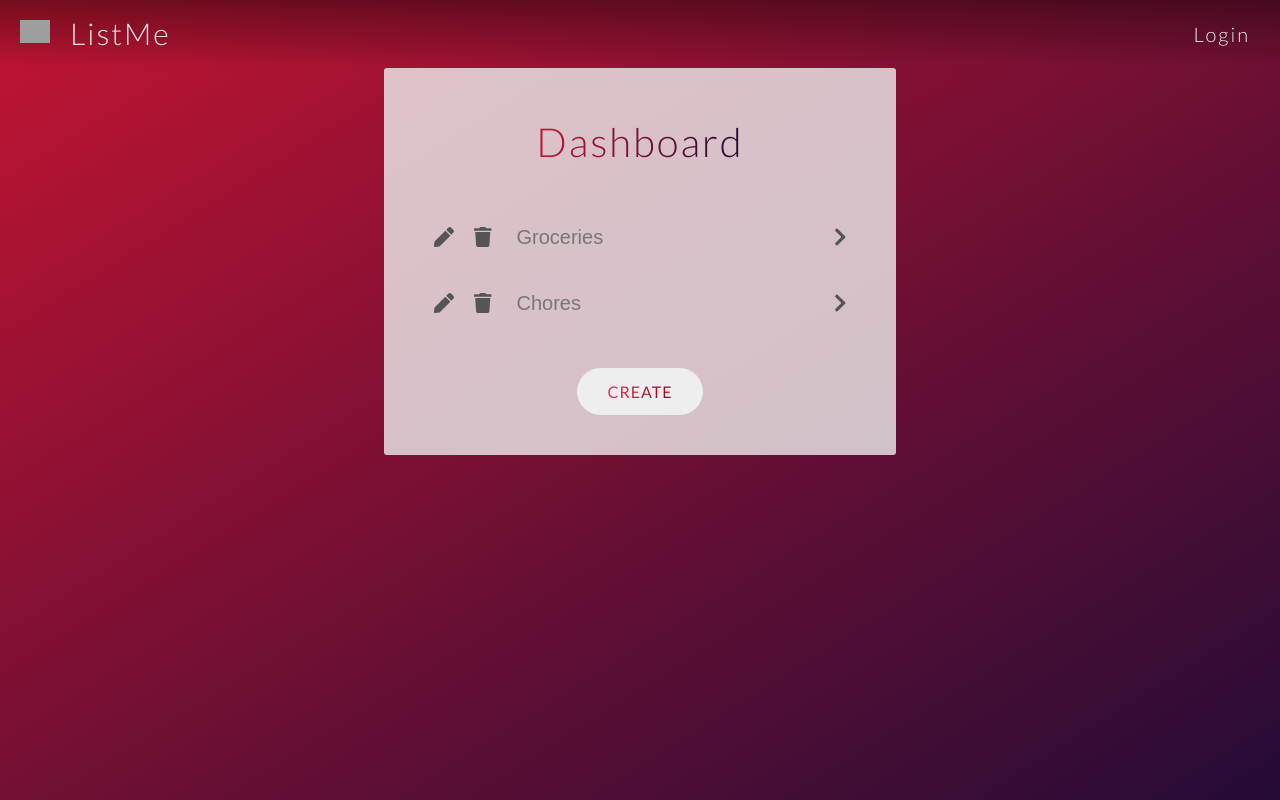
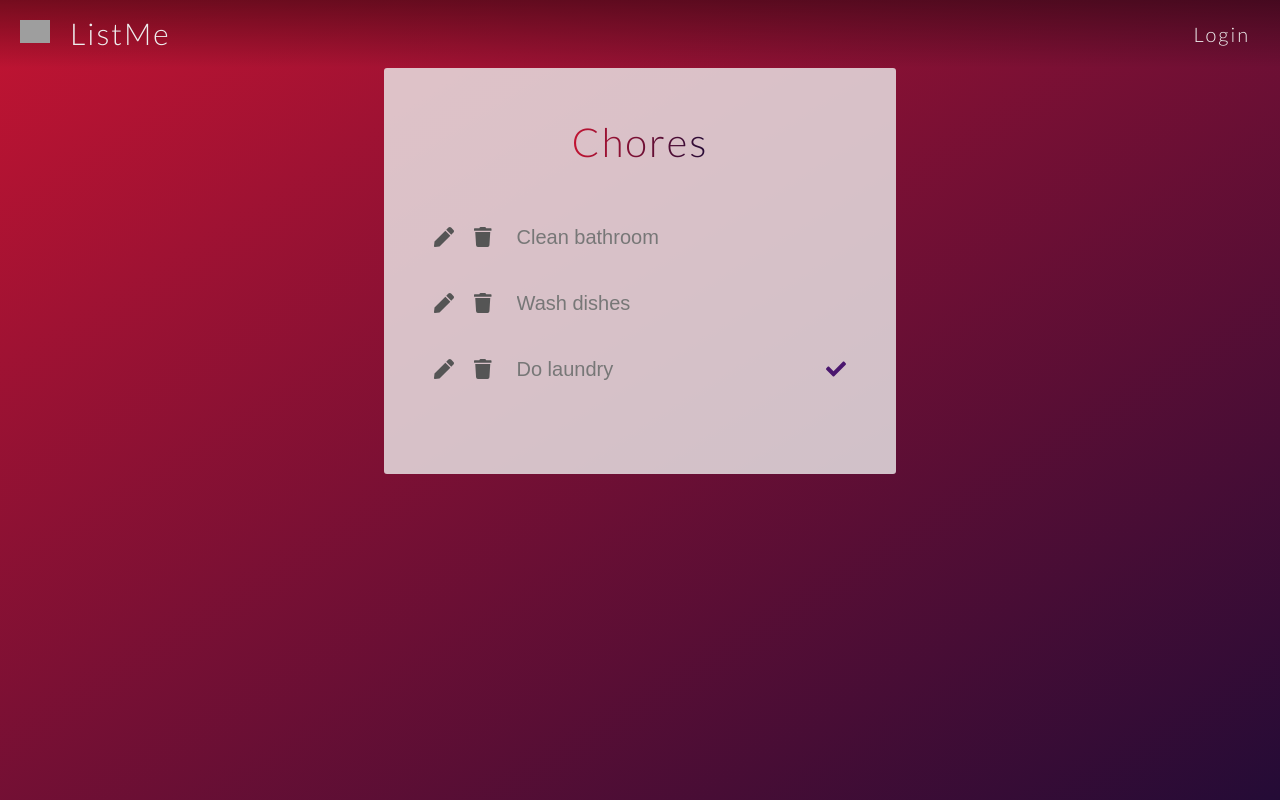
Before and after one commit to nishantshahuci/react-list-me, a React (Create React App) app: page / in a window 1280 px wide. Built offline with nearby package versions, Linux system fonts and the light colour scheme; grey boxes are pictures that could not be loaded.

Commit message:
Add list component

```diff
--- a/src/components/App/App.js
+++ b/src/components/App/App.js
@@ -3,12 +3,13 @@ import Navbar from '../Navbar/Navbar';
 import Header from '../Header/Header';
 import Login from '../Login/Login';
 import Dashboard from '../Dashboard/Dashboard';
+import List from '../List/List';
 
 const App = () => {
   return (
     <div className="app">
       <Navbar />
-      <Dashboard
+      {/* <Dashboard
         lists={[
           {
             id: 1,
@@ -29,6 +30,17 @@ const App = () => {
             ]
           }
         ]}
+      /> */}
+      <List
+        list={{
+          id: 2,
+          title: 'Chores',
+          items: [
+            { id: 1, title: 'Clean bathroom', complete: false },
+            { id: 2, title: 'Wash dishes', complete: false },
+            { id: 3, title: 'Do laundry', complete: true }
+          ]
+        }}
       />
     </div>
   );
--- a/src/components/ItemField/ItemField.js
+++ b/src/components/ItemField/ItemField.js
@@ -30,7 +30,7 @@ class ItemField extends Component {
     this.props.onItemEdit(this.props.id, event.target.value);
   };
 
-  handleInputClick = event => {
+  handleInputClick = () => {
     if (!this.state.edit) {
       this.props.onItemClick(this.props.id);
     }
@@ -39,18 +39,19 @@ class ItemField extends Component {
   render = () => {
     const { edit, title } = this.state;
     return (
-      <div className="list-field" onClick={this.handleInputClick}>
-        <div className="list-field__icon--edit" onClick={this.handleItemEdit}>
+      <div className="item-field">
+        <div className="item-field__icon--edit" onClick={this.handleItemEdit}>
           <i className="fas fa-pen fa-2x" />
         </div>
         <div
-          className="list-field__icon--delete"
+          className="item-field__icon--delete"
           onClick={this.handleItemDelete}
         >
           <i className="fas fa-trash fa-2x" />
         </div>
+        <div className="item-field__input-div" onClick={this.handleInputClick}>
           <input
-          className="list-field__input"
+            className="item-field__input"
             disabled={!edit}
             value={title}
             onChange={this.handleInputChange}
@@ -59,6 +60,7 @@ class ItemField extends Component {
             required
           />
         </div>
+      </div>
     );
   };
 }
--- a/src/components/ItemField/_itemField.scss
+++ b/src/components/ItemField/_itemField.scss
@@ -1,6 +1,7 @@
-.list-field {
+.item-field {
   display: flex;
   align-items: center;
+  width: 100%;
   padding: 1.5rem 0;
   transition: all 0.2s;
 
@@ -20,6 +21,10 @@
     &:hover {
       color: $color-primary;
     }
+  }
+
+  &__input-div {
+    flex: 1;
   }
 
   &__input {
--- /dev/null
+++ b/src/components/List/List.js
@@ -0,0 +1,63 @@
+import React, { Component } from 'react';
+
+import Title from '../Title/Title';
+import ItemField from '../ItemField/ItemField';
+
+class List extends Component {
+
+  onItemComplete = id => {
+    console.log('mark item with id ' + id + ' complete');
+  }
+
+  onItemDelete = id => {
+    console.log('delete item with id ' + id);
+  }
+
+  onItemEdit = (id, title) => {
+    console.log('edit item with id ' + id + ' and title ' + title);
+  }
+
+  renderComplete = complete => {
+    if (complete) {
+      return (
+        <div className="list__icon">
+          <i className="fas fa-check fa-2x" />
+        </div>
+      );
+    }
+  };
+
+  renderList = () => {
+    return (
+      <div className="list__content">
+        {this.props.list.items.map(item => (
+          <div key={item.id} className="list__item">
+            <div className="list__field">
+              <ItemField
+                id={item.id}
+                title={item.title}
+                onItemDelete={this.onItemDelete}
+                onItemEdit={this.onItemEdit}
+                onItemClick={this.onItemComplete}
+              />
+            </div>
+            {this.renderComplete(item.complete)}
+          </div>
+        ))}
+      </div>
+    );
+  };
+
+  render = () => {
+    return (
+      <div className="list">
+        <div className="list__container">
+          <Title titleText={this.props.list.title} />
+          {this.renderList()}
+        </div>
+      </div>
+    );
+  };
+}
+
+export default List;
--- /dev/null
+++ b/src/components/List/_list.scss
@@ -0,0 +1,39 @@
+.list {
+  width: 40%;
+  background-color: rgba($color-grey-lighter, 0.8);
+  border-radius: 0.3rem;
+
+  &__container {
+    display: flex;
+    flex-direction: column;
+    align-items: center;
+    margin: 4rem;
+  }
+
+  &__content {
+    display: flex;
+    flex-direction: column;
+    align-items: stretch;
+    width: 100%;
+    margin: 3rem 0;
+    color: $color-grey-darker;
+  }
+
+  &__item {
+    display: flex;
+    align-items: center;
+
+    &:hover {
+      background-color: rgba($color-grey-lighter, 0.8);
+    }
+  }
+
+  &__field {
+    flex: 1;
+  }
+
+  &__icon {
+    margin: 0 1rem;
+    color: $color-secondary-light;
+  }
+}
--- a/src/index.scss
+++ b/src/index.scss
@@ -7,6 +7,7 @@
 @import './components/GradientText/gradientText';
 @import './components/Header/header';
 @import './components/ItemField/itemField';
+@import './components/List/list';
 @import './components/Login/login';
 @import './components/Navbar/navbar';
 @import './components/Title/title';
```
Lines whose indentation alone changed are shown as unchanged.
